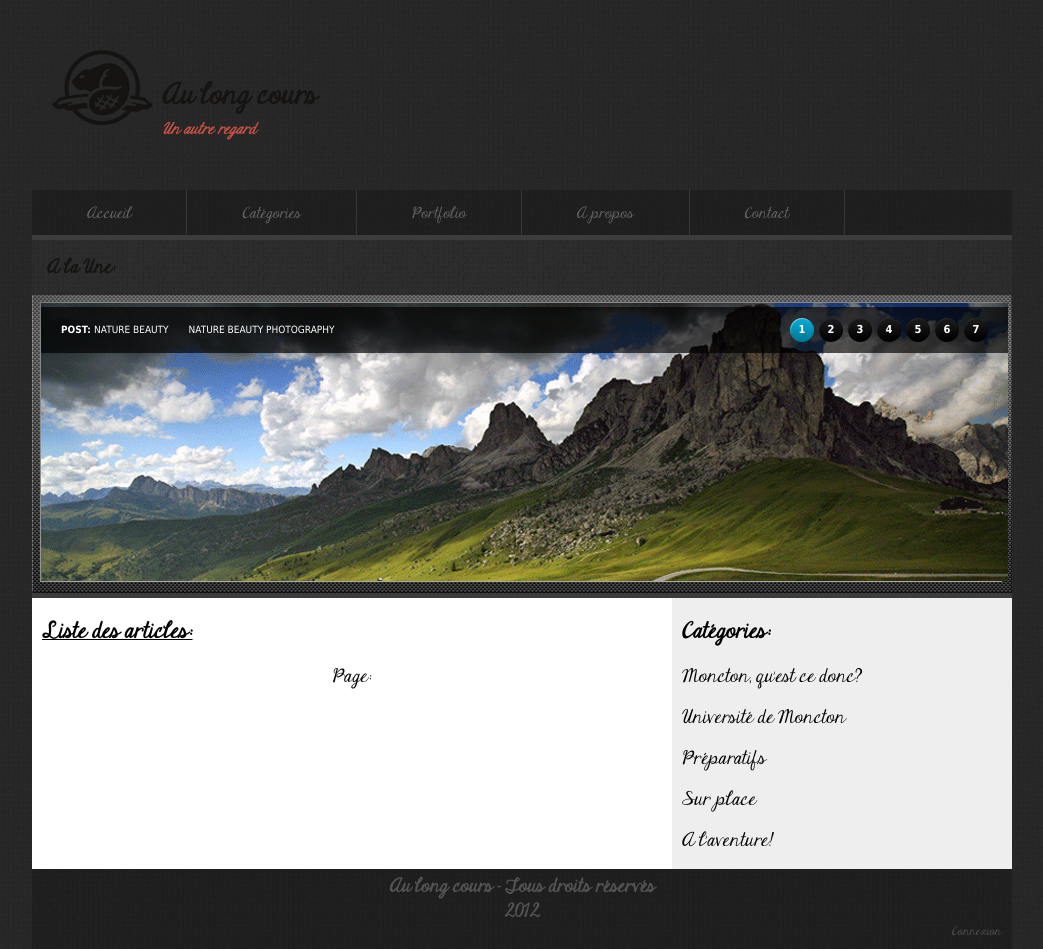
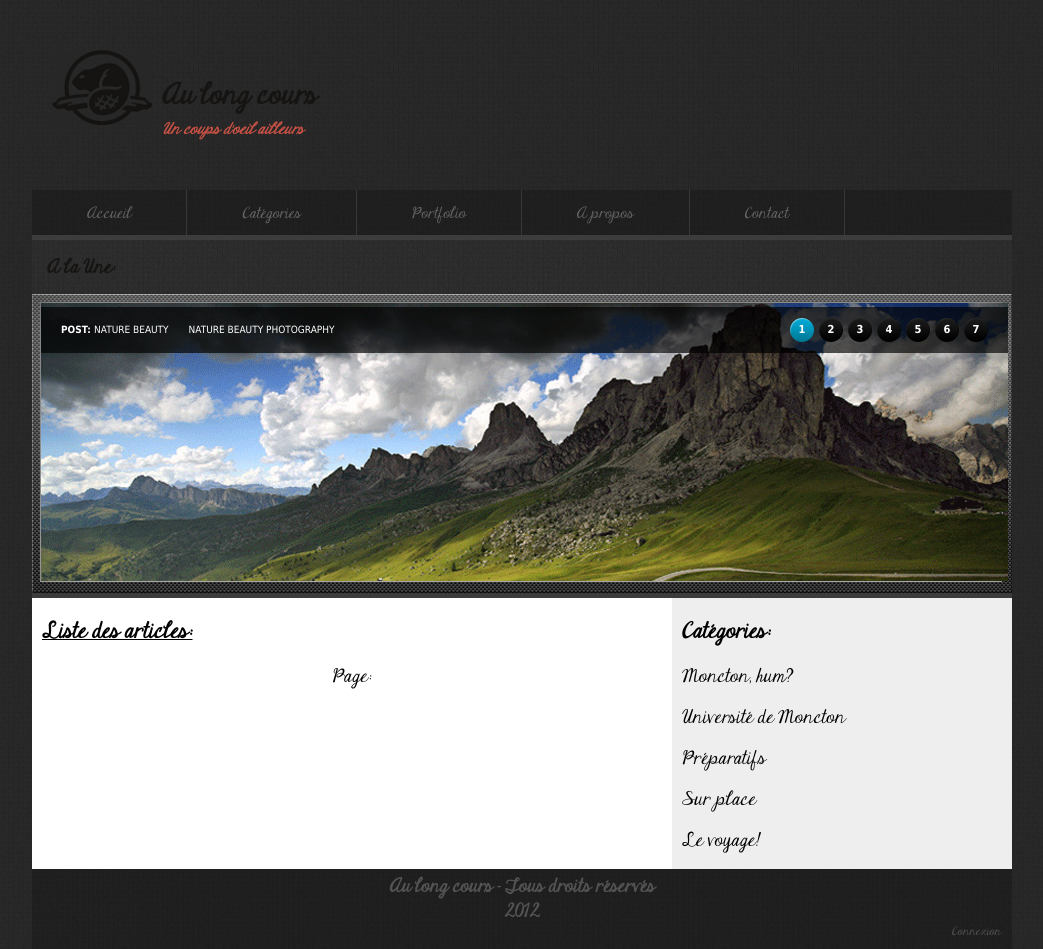
Before and after one commit to Singertwist/aulongcours, a PHP site: page / in a window 1280 px wide. Shown: the whole page, without its empty margins (118-1161 px from the left). Run offline with PHP 8.4, Linux system fonts and the light colour scheme; data that the repository does not hold is empty.

Commit message:
Création dossier et page contact et include colonne_droite.php

```diff
--- /dev/null
+++ b/colonne_droite.php
@@ -0,0 +1,18 @@
+<div class="colonne_droite">
+	<h3>Catégories:</h3>
+				<dl>
+				<dt><a href="">Moncton, hum?</a></dt>
+				</dl>
+				<dl>
+				<dt><a href="">Université de Moncton</a></dt>
+				</dl>
+				<dl>
+				<dt><a href="">Préparatifs</a></dt>
+				</dl>
+				<dl>
+				<dt><a href="">Sur place</a></dt>
+				</dl>
+				<dl>
+				<dt><a href="">Le voyage!</a></dt>
+				</dl>
+	</div>
--- a/favicon.php
+++ b/favicon.php
@@ -1,3 +1,3 @@
 
-		<link rel="icon" type="image/png" href="favicon.png" />
-		<!--[if IE]><link rel="shortcut icon" type="image/x-icon" href="favicon.ico" /><![endif]-->
+		<link rel="icon" type="image/png" href="/blog/favicon.png" />
+		<!--[if IE]><link rel="shortcut icon" type="image/x-icon" href="/blog/favicon.ico" /><![endif]-->
--- a/index.css
+++ b/index.css
@@ -47,7 +47,7 @@ height: 300px;
 {
 font-family : Tahoma, sans-serif;
 position: relative;
-z-index: -1;
+z-index: 0;
 }
 
 /*logo*/
--- a/index.php
+++ b/index.php
@@ -141,24 +141,7 @@ catch(Exception $e)
 
 
 	</div>
-	<div class="colonne_droite">
-	<h3>Catégories:</h3>
-				<dl>
-				<dt><a href="">Moncton, qu'est ce donc?</a></dt>
-				</dl>
-				<dl>
-				<dt><a href="">Université de Moncton</a></dt>
-				</dl>
-				<dl>
-				<dt><a href="">Préparatifs</a></dt>
-				</dl>
-				<dl>
-				<dt><a href="">Sur place</a></dt>
-				</dl>
-				<dl>
-				<dt><a href="">A l'aventure!</a></dt>
-				</dl>
-	</div>
+	<?php include('colonne_droite.php'); ?>
 
 
 
--- a/logo.php
+++ b/logo.php
@@ -1,5 +1,5 @@
 
 		<div class="logo"><img src="/blog/images/logo.jpg" alt="logo"/><h2><a href="/blog/index.php">Au long cours</a></h2><br/>
-		<h5><em>Un autre regard</em></h5>
+		<h5><em>Un coups d'oeil ailleurs</em></h5>
 
 		</div>
--- a/menu.css
+++ b/menu.css
@@ -3,6 +3,7 @@
 background-image: url('/blog/images/fond_menu.png');
 height: 45px;
 position: relative;
+z-index: 1;
 -moz-opacity:0.9;
 opacity: 0.8;
 filter:alpha(opacity=90);
--- a/menu.php
+++ b/menu.php
@@ -11,17 +11,17 @@
 						<li><a href="">Université de Moncton</a></li>
 						<li><a href="">Préparatifs</a></li>
 						<li><a href="">Sur place</a></li>
-						<li><a href="">A l'aventure!</a></li>
+						<li><a href="">Le voyage</a></li>
 
 					</ul>
 
 				</dd>
 			</dl>
 			<dl>
-				<dt><a href="/blog/portfolio/portfolio.php">Portfolio</a></dt>
+				<dt><a href="">Portfolio</a></dt>
 				<dd>
 					<ul>
-						<li><a href="">Canada</a></li>
+						<li><a href="/blog/portfolio/portfolio.php">Canada</a></li>
 					</ul>
 				</dd>
 			</dl>
--- a/portfolio/css/basic.css
+++ b/portfolio/css/basic.css
@@ -94,7 +94,7 @@ color: #151412;
 width: 980px;
 background: url('/blog/portfolio/images/corps.png') center repeat-y;
 position: relative;
-z-index: -1;
+z-index: 0;
 /*background-color: #fff;*/
 }
 /*Fin une portfolio*/
--- a/portfolio/portfolio.php
+++ b/portfolio/portfolio.php
@@ -12,7 +12,7 @@
 		<script type="text/javascript">
 			document.write('<style>.noscript { display: none; }</style>');
 		</script>
-
+		<?php include('../favicon.php'); ?>
 	</head>
 
 	<body>
```
Also changed, not shown: contact/contact.php (added), 1 other file.
